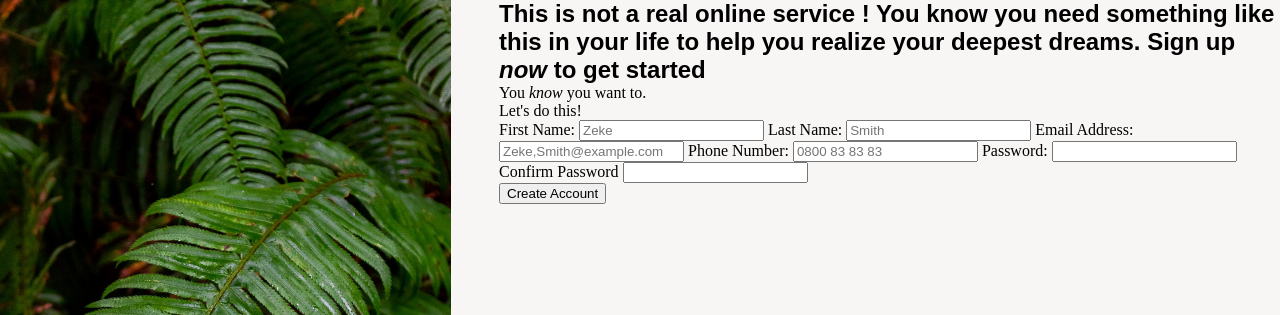
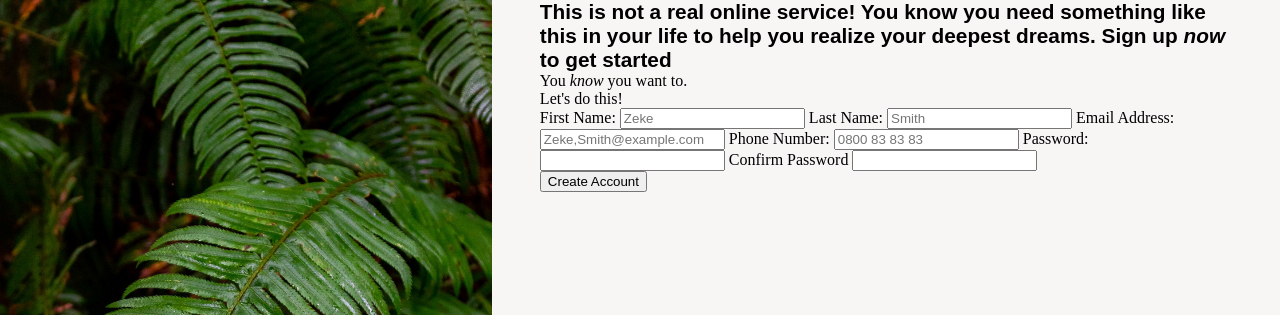
Before and after one commit to dhulkifl-a/sign-up-form, a plain HTML site: page index.html in a window 1280 px wide. Shown: the top 315 px of the page. Drawn offline with Linux system fonts and the light colour scheme.

```diff
--- a/style.css
+++ b/style.css
@@ -16,7 +16,7 @@ body {
     background: center center ;
     background-image: url(./images/halie-west-25xggax4bSA-unsplash.jpg);
     background-size: cover;
-    width: min(1000px);
+    width: 1200px;
     height: 100vh;
     display: flex;
     justify-content: space-evenly;
@@ -56,12 +56,13 @@ img {
 .main-content {
     padding-left: 3rem;
     background-color: var(--main-background-color);
+    padding-right: 3rem;
 
 }
 
 .first-heading {
     font-family: var(--font);
-    font-size: 1.5rem;
+    font-size: 1.3rem;
     font-weight:900;
     margin: 0;
     border: 0;
```
Also changed, not shown: index.html (+1 -1 lines).
